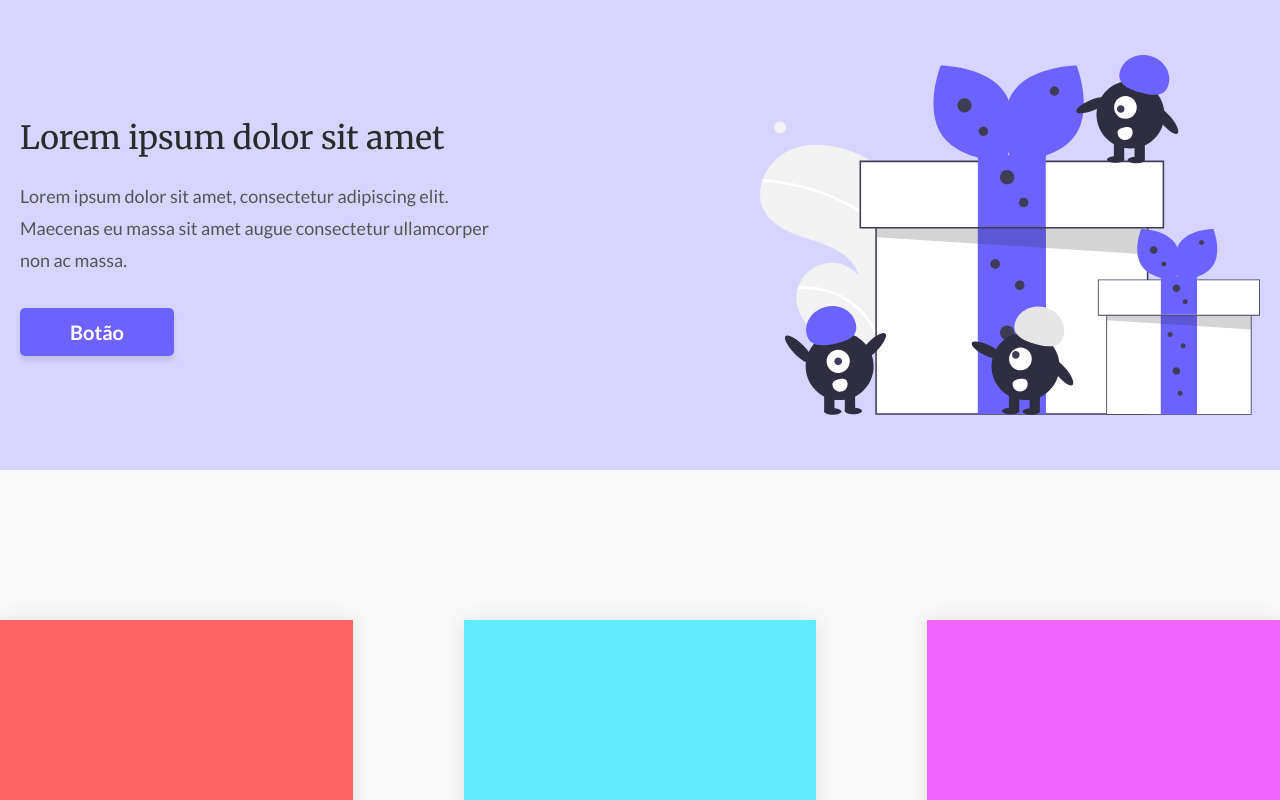
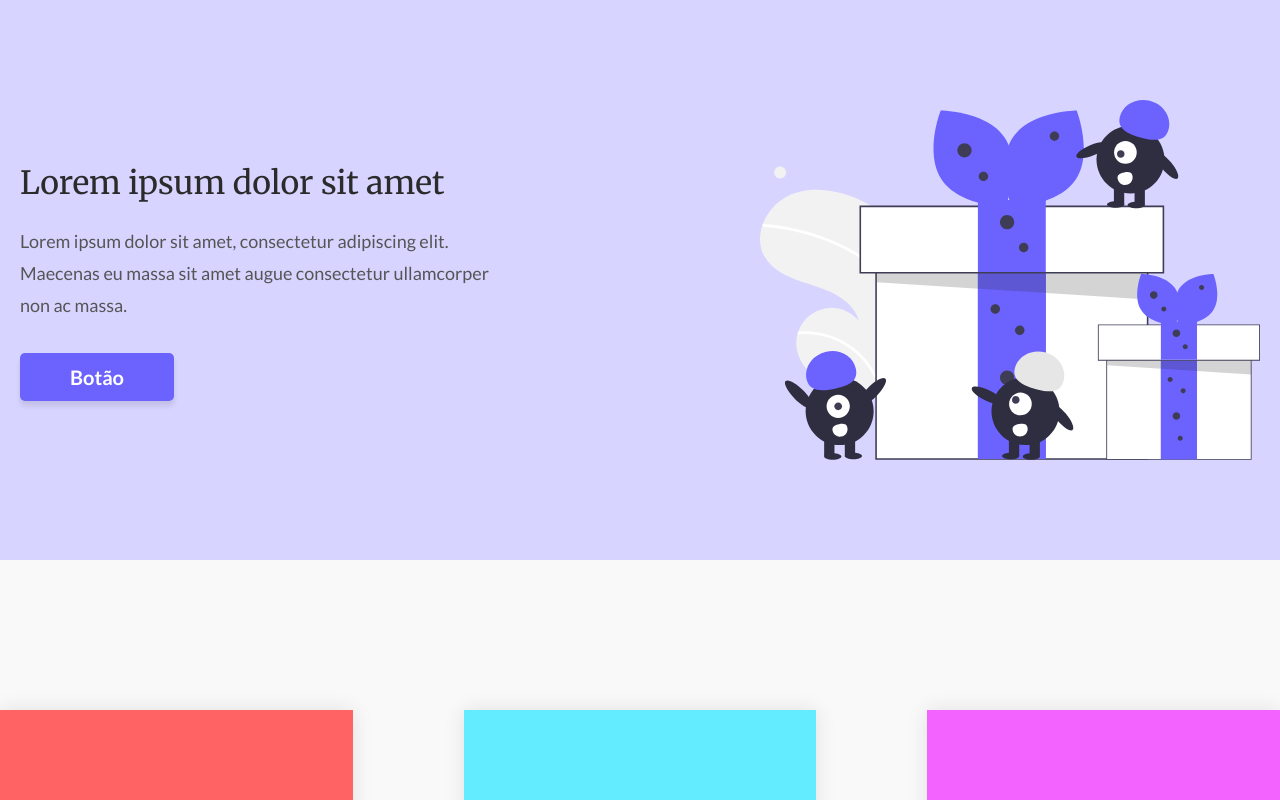
Before and after one commit to devdinho/codelandia-one-page, a React (Vite) app: page / in a window 1280 px wide. Shown: the top 800 px of the page. Built offline with nearby package versions, Linux system fonts and the light colour scheme.

Commit message:
fix: adjust header padding on larger screens

```diff
--- a/src/components/Header/style.css
+++ b/src/components/Header/style.css
@@ -57,6 +57,10 @@ header {
 }
 
 @media only screen and (min-width: 1024px) {
+  header {
+    padding: 100px 20px;
+  }
+
   .info-wrapper {
     max-width: 500px;
   }
```
